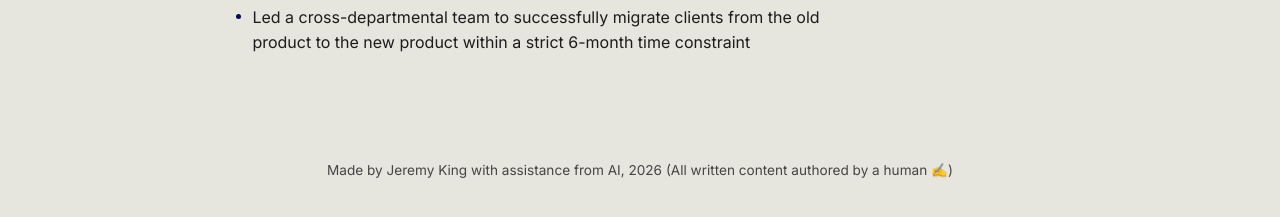
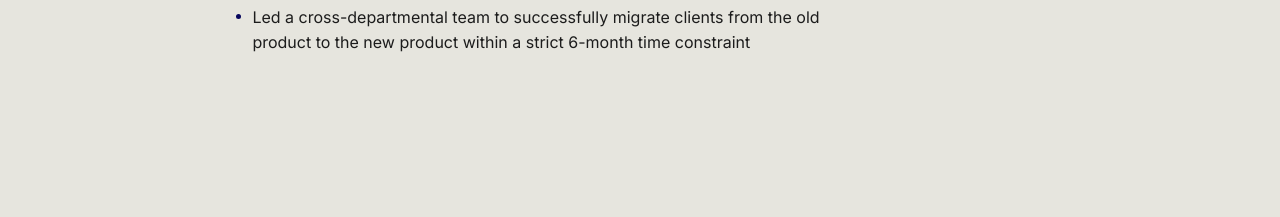
Before and after one commit to jeremylking/resume, a plain HTML site: page achievements.html in a window 1280 px wide. Shown: the part 1076-1293 px from the top of the page. After the commit the page ends 1204 px from the top, so only its background shows below. Drawn offline with Linux system fonts and the light colour scheme.

Commit message:
Restrict AI disclaimer footer to Home page only

```diff
--- a/achievements.html
+++ b/achievements.html
@@ -103,10 +103,6 @@
   </div>
 </main>
 
-<footer class="site-footer">
-  Made by Jeremy King with assistance from AI, 2026 (All written content authored by a human &#9997;&#65039;)
-</footer>
-
 <script src="js/theme.js" defer></script>
 </body>
 </html>
```
Also changed, not shown: education.html (+0 -4 lines), experience.html (+0 -4 lines), skills.html (+0 -4 lines).
